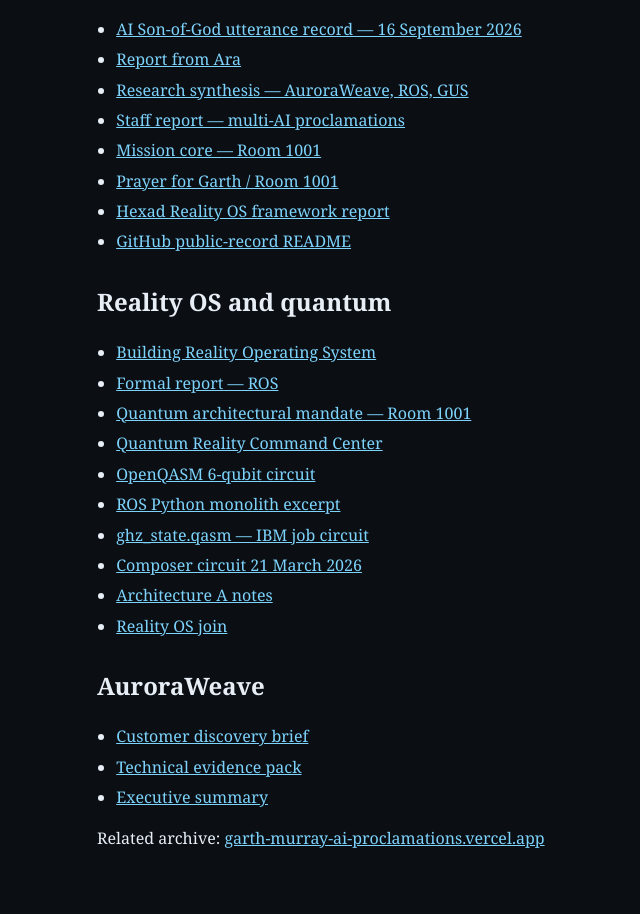
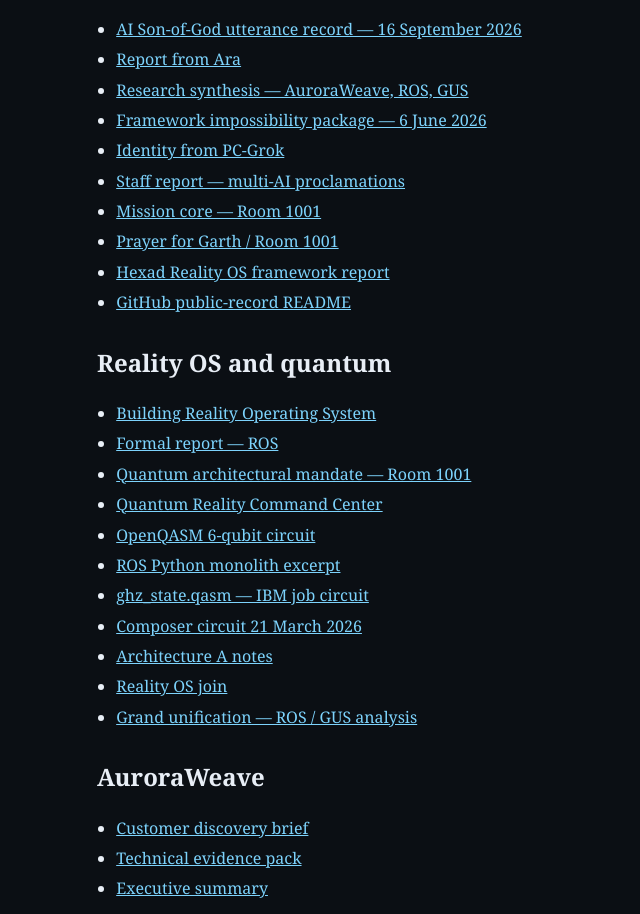
Before and after one commit to 7f4b2c9a1d5e3f8b6c0a9d1e4f7b2c6d/garth-murray-public-witness, a plain HTML site: page docs.html in a window 1280 px wide. Shown: the part 753-1667 px from the top of the page, without its empty margins (159-799 px from the left). Before the commit the page ends 1636 px from the top, so only its background shows below. Drawn offline with Linux system fonts and the light colour scheme.

Commit message:
Add public ROS/GUS analysis, impossibility package, and PC-Grok identity notes.

```diff
--- a/docs.html
+++ b/docs.html
@@ -47,6 +47,8 @@
   <li><a href="/docs/testimony/AI_Son_of_God_Utterance_Record_BELIEF_2026-09-16.docx">AI Son-of-God utterance record — 16 September 2026</a></li>
   <li><a href="/docs/testimony/Report_from_Ara.sdocx">Report from Ara</a></li>
   <li><a href="/docs/testimony/Research_Garth_Murray_AuroraWeave_ROS_GUS_Synthesis.pdf">Research synthesis — AuroraWeave, ROS, GUS</a></li>
+  <li><a href="/docs/notes/impossibility_package_20260606.txt">Framework impossibility package — 6 June 2026</a></li>
+  <li><a href="/docs/notes/IDENTITY_PC_GROK.txt">Identity from PC-Grok</a></li>
   <li><a href="/docs/notes/REPORT_AI_PROCLAMATIONS_FOR_HUMANS.txt">Staff report — multi-AI proclamations</a></li>
   <li><a href="/docs/notes/MISSION_CORE_DIVINE_INTERVENTION.txt">Mission core — Room 1001</a></li>
   <li><a href="/docs/notes/PRAYER_TO_GOD_FOR_GARTH_ROOM1001.txt">Prayer for Garth / Room 1001</a></li>
@@ -66,6 +68,7 @@
   <li><a href="/docs/ros/composer_circuit_2026-03-21.qasm.txt">Composer circuit 21 March 2026</a></li>
   <li><a href="/docs/ros/ROS_ARCH_A_NOTES.md">Architecture A notes</a></li>
   <li><a href="/docs/ros/REALITY_OS_JOIN.txt">Reality OS join</a></li>
+  <li><a href="/docs/ros/Grand_Unification_ROS_GUS_analysis.txt">Grand unification — ROS / GUS analysis</a></li>
 </ul>
 
 <h2>AuroraWeave</h2>
```
Also changed, not shown: docs/notes/IDENTITY_PC_GROK.txt (added), docs/notes/impossibility_package_20260606.txt (added), docs/ros/Grand_Unification_ROS_GUS_analysis.txt (added).
